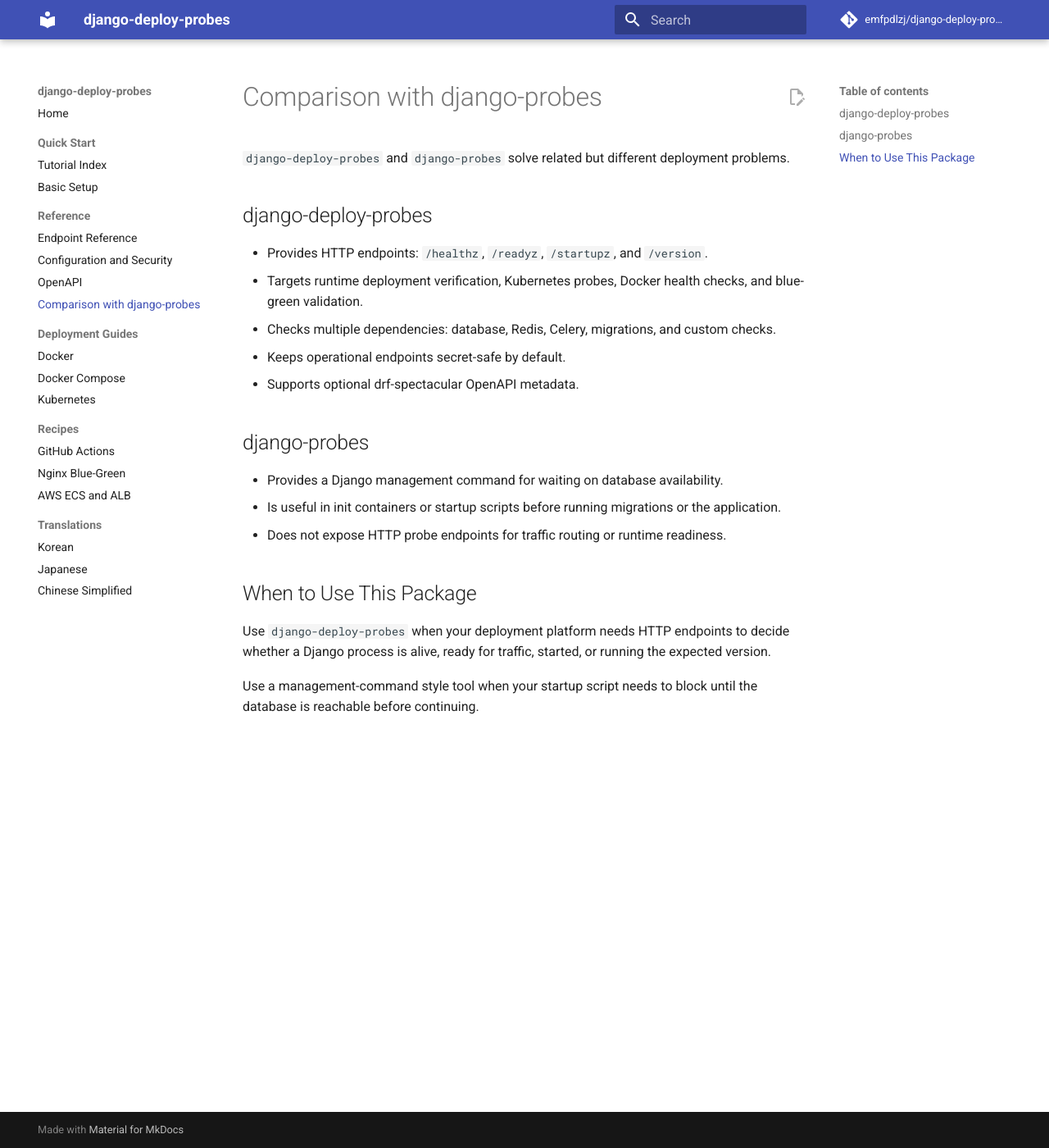
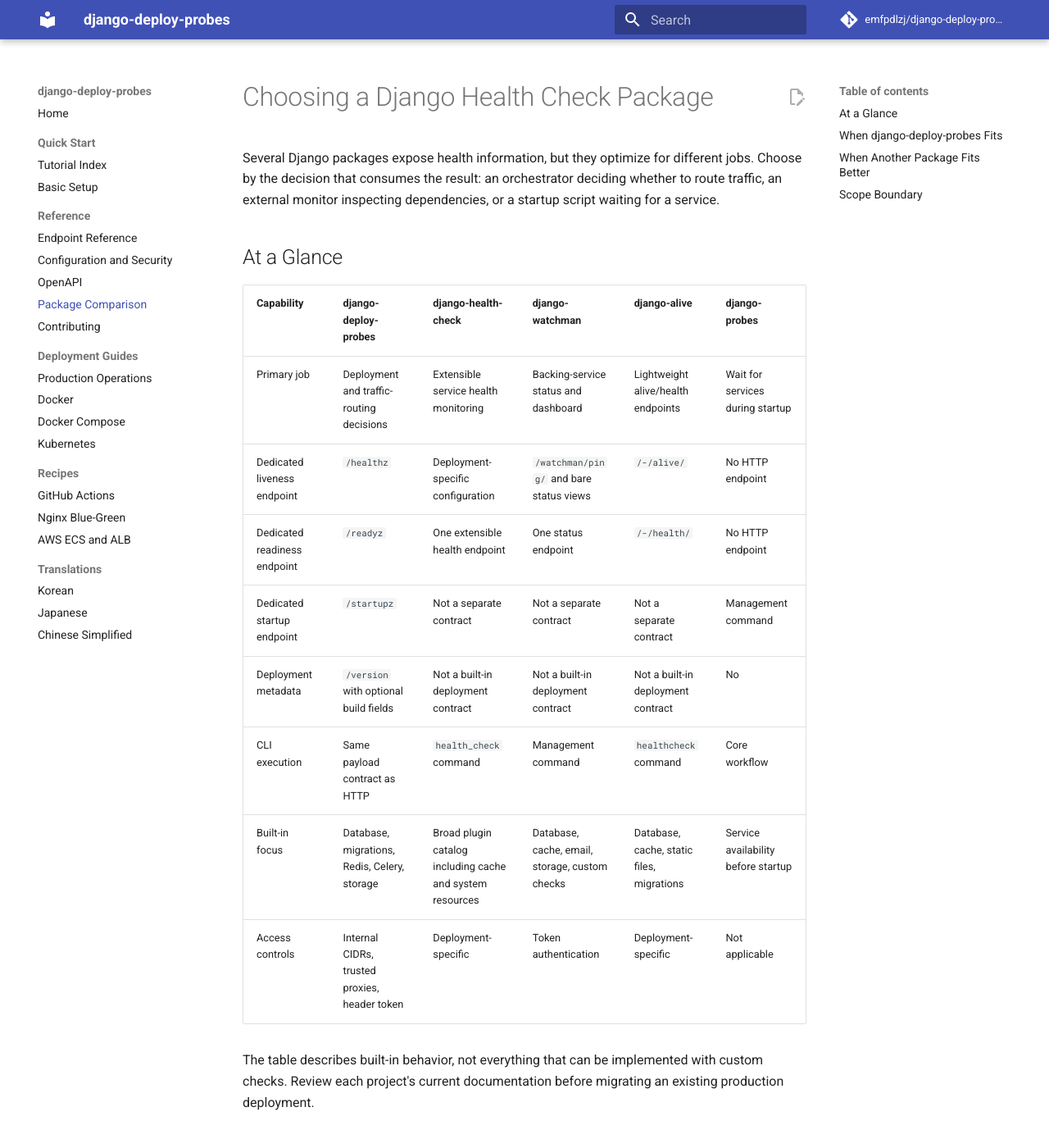
Before and after one commit to emfpdlzj/django-deploy-probes, an MkDocs documentation site: the page built from docs/comparison.md, in a window 1280 px wide and 1400 px high. Shown: the whole window at 82% size. Built offline with MkDocs 1.6.1 and Material for MkDocs 9.7.7, drawn with Linux system fonts in a browser that asks for light colours; comment, search, counter and statistics services are not loaded; some of the changed text lies outside the part shown.

Commit message:
docs: 운영 및 오픈소스 기여 가이드 확장

````diff
--- a/docs/comparison.md
+++ b/docs/comparison.md
@@ -1,23 +1,59 @@
-# Comparison with django-probes
+# Choosing a Django Health Check Package
 
-`django-deploy-probes` and `django-probes` solve related but different deployment problems.
+Several Django packages expose health information, but they optimize for different jobs.
+Choose by the decision that consumes the result: an orchestrator deciding whether to route
+traffic, an external monitor inspecting dependencies, or a startup script waiting for a service.
 
-## django-deploy-probes
+## At a Glance
 
-- Provides HTTP endpoints: `/healthz`, `/readyz`, `/startupz`, and `/version`.
-- Targets runtime deployment verification, Kubernetes probes, Docker health checks, and blue-green validation.
-- Checks multiple dependencies: database, Redis, Celery, migrations, and custom checks.
-- Keeps operational endpoints secret-safe by default.
-- Supports optional drf-spectacular OpenAPI metadata.
+| Capability | django-deploy-probes | django-health-check | django-watchman | django-alive | django-probes |
+| --- | --- | --- | --- | --- | --- |
+| Primary job | Deployment and traffic-routing decisions | Extensible service health monitoring | Backing-service status and dashboard | Lightweight alive/health endpoints | Wait for services during startup |
+| Dedicated liveness endpoint | `/healthz` | Deployment-specific configuration | `/watchman/ping/` and bare status views | `/-/alive/` | No HTTP endpoint |
+| Dedicated readiness endpoint | `/readyz` | One extensible health endpoint | One status endpoint | `/-/health/` | No HTTP endpoint |
+| Dedicated startup endpoint | `/startupz` | Not a separate contract | Not a separate contract | Not a separate contract | Management command |
+| Deployment metadata | `/version` with optional build fields | Not a built-in deployment contract | Not a built-in deployment contract | Not a built-in deployment contract | No |
+| CLI execution | Same payload contract as HTTP | `health_check` command | Management command | `healthcheck` command | Core workflow |
+| Built-in focus | Database, migrations, Redis, Celery, storage | Broad plugin catalog including cache and system resources | Database, cache, email, storage, custom checks | Database, cache, static files, migrations | Service availability before startup |
+| Access controls | Internal CIDRs, trusted proxies, header token | Deployment-specific | Token authentication | Deployment-specific | Not applicable |
 
-## django-probes
+The table describes built-in behavior, not everything that can be implemented with custom checks.
+Review each project's current documentation before migrating an existing production deployment.
 
-- Provides a Django management command for waiting on database availability.
-- Is useful in init containers or startup scripts before running migrations or the application.
-- Does not expose HTTP probe endpoints for traffic routing or runtime readiness.
+## When django-deploy-probes Fits
 
-## When to Use This Package
+Use this package when the important questions are:
 
-Use `django-deploy-probes` when your deployment platform needs HTTP endpoints to decide whether a Django process is alive, ready for traffic, started, or running the expected version.
+- Is the Django process alive without touching an external dependency?
+- Is this instance ready to receive traffic now?
+- Have startup requirements, such as migrations, completed?
+- Is the expected version, commit, or deployment slot running?
+- Can CI and HTTP callers evaluate the same probe payload?
 
-Use a management-command style tool when your startup script needs to block until the database is reachable before continuing.
+These questions map directly to Kubernetes liveness, readiness, and startup probes, Docker health
+checks, load balancer routing, blue-green switching, deployment verification, and rollback checks.
+
+## When Another Package Fits Better
+
+Choose [django-health-check](https://github.com/codingjoe/django-health-check) when you want a
+large plugin catalog, HTML and JSON health output, or host-level checks such as disk and memory.
+
+Choose [django-watchman](https://django-watchman.readthedocs.io/) when you want a backing-service
+dashboard, a single status endpoint, token authentication, and integrations aimed at external
+monitoring.
+
+Choose [django-alive](https://github.com/lincolnloop/django-alive) when two lightweight alive and
+health endpoints, plus a small custom-check interface, cover your deployment.
+
+Choose [django-probes](https://github.com/botify-labs/django-probes) when a startup script or init
+container needs to wait for a database or another service and HTTP routing probes are unnecessary.
+
+These packages can coexist when the consumers are different. For example, an orchestrator can use
+`django-deploy-probes` for traffic decisions while an internal monitoring system uses a richer
+dashboard. Avoid running expensive monitoring checks from a high-frequency liveness probe.
+
+## Scope Boundary
+
+`django-deploy-probes` intentionally does not store probe history, send alerts, aggregate metrics,
+or replace an observability platform. It returns a current, secret-safe deployment decision. Use
+monitoring and tracing systems for trends, alerting, diagnosis, and capacity planning.
--- /dev/null
+++ b/docs/contributing.md
@@ -0,0 +1,71 @@
+# Contributing Guide
+
+Contributions are welcome when they strengthen deployment decisions without turning the package
+into a monitoring platform. Start with the repository's
+[contribution guidelines](https://github.com/emfpdlzj/django-deploy-probes/blob/main/CONTRIBUTING.md)
+and open an issue when a change affects public settings or response contracts.
+
+## Good Contribution Areas
+
+- Reproduce and fix a backend-specific probe failure.
+- Add a production backend integration case.
+- Improve a Docker, Kubernetes, load balancer, or CI/CD recipe.
+- Add a secret-safe failure classification.
+- Strengthen Django system checks for configuration errors.
+- Improve accessibility, translations, or first-time setup documentation.
+- Test a supported Python or Django release candidate.
+
+Small documentation corrections and focused test improvements can be submitted directly. For a
+new built-in check, explain why it is commonly required for traffic readiness and why a custom
+check is insufficient.
+
+## Scope Questions
+
+Before proposing a feature, ask:
+
+1. Does a deployment platform or release pipeline need this result to make a current decision?
+2. Can failure remain secret-safe by default?
+3. Can the underlying client enforce a real timeout?
+4. Can the behavior be tested without relying only on mocks?
+5. Does it preserve the lightweight `/healthz` contract?
+
+History storage, dashboards, alert delivery, metrics aggregation, and tracing belong in monitoring
+or observability systems rather than this package.
+
+## Test Levels
+
+Run the focused tests while developing, then the complete checks before opening a pull request:
+
+```bash
+uv run pytest -q tests/test_readyz.py
+uv run ruff check .
+uv run ruff format --check .
+uv run pytest -q --cov
+uv run mkdocs build --strict
+uv build
+```
+
+The coverage suite must remain at or above 90%. The CI compatibility matrix covers Python 3.10
+through 3.14 and Django 5.2 LTS, 6.0, and 6.1. A separate integration job exercises PostgreSQL,
+Redis, Celery, filesystem storage, and S3-compatible storage.
+
+## Compatibility Rules
+
+Treat these as public contracts:
+
+- Endpoint names and HTTP status codes.
+- JSON status fields and check result normalization.
+- Management-command exit codes.
+- Settings names, defaults, and Django system-check identifiers.
+- Secret-safe default behavior.
+
+Behavior changes require tests and documentation in the same pull request. Breaking changes need a
+clear migration path and a major-version discussion. New safe failure reasons and stricter rejection
+of previously invalid configuration can be introduced in a minor release when documented.
+
+## Issue Reports
+
+Use the repository's [bug report](https://github.com/emfpdlzj/django-deploy-probes/issues/new/choose)
+and include the Python, Django, and package versions; sanitized `DEPLOY_PROBES` settings; the probe
+status and payload; and the relevant backend. Never include credentials, tokens, connection URLs,
+or sensitive custom-check messages.
--- /dev/null
+++ b/docs/operations.md
@@ -0,0 +1,149 @@
+# Production Operations Guide
+
+This guide turns probe configuration into a repeatable deployment gate. It complements the
+platform-specific Docker, Kubernetes, and load balancer examples.
+
+## Assign One Decision to Each Probe
+
+| Probe | Decision | Must not do |
+| --- | --- | --- |
+| `/healthz` | Should the process be restarted? | Query a database, cache, broker, or remote service. |
+| `/startupz` | Has this instance completed startup requirements? | Replace deployment automation or run migrations. |
+| `/readyz` | Can this instance receive traffic now? | Perform slow diagnostics or optional business checks. |
+| `/version` | Is the expected build or slot running? | Expose sensitive build data to untrusted networks. |
+
+A dependency outage should normally remove an instance from traffic through `/readyz`; it should
+not create a restart loop through `/healthz`.
+
+## Pre-deployment Gate
+
+Run configuration validation before contacting dependencies:
+
+```bash
+python manage.py check
+```
+
+The system check rejects unknown or duplicate checks, invalid aliases and types, incomplete Redis,
+Celery, migration, storage, proxy, token, and OpenAPI settings, and configurations that would run a
+Celery check without checking any Celery operation.
+
+Run the in-process probes in the same image that will be deployed:
+
+```bash
+python manage.py deploy_probes startupz --json
+python manage.py deploy_probes readyz --json
+python manage.py deploy_probes version --json
+```
+
+After starting the instance, verify the HTTP path that the platform will call:
+
+```bash
+curl --fail --silent --show-error http://127.0.0.1:8000/healthz
+curl --fail --silent --show-error http://127.0.0.1:8000/startupz
+curl --fail --silent --show-error http://127.0.0.1:8000/readyz
+```
+
+For blue-green or canary deployment, compare `/version` with the expected immutable image version
+or commit before moving traffic. Do not accept only a successful status code when verifying a build.
+
+## Timeout Budget
+
+Checks execute sequentially. Set each dependency's native timeout first, then set the platform
+timeout above the worst-case sum:
+
+```text
+platform timeout > database + Redis + Celery + storage + custom checks + network margin
+```
+
+Example for a readiness probe with a 1-second Redis timeout, a 1-second Celery broker timeout,
+a 2-second database statement timeout, and a 2-second storage read timeout:
+
+```text
+worst-case checks = 1 + 1 + 2 + 2 = 6 seconds
+recommended platform timeout = 7 or 8 seconds
+```
+
+Configure database limits in Django's database backend. For PostgreSQL, a deployment can use driver
+connection and server-side statement timeouts:
+
+```python
+DATABASES = {
+    "default": {
+        "ENGINE": "django.db.backends.postgresql",
+        "NAME": "app",
+        "USER": "app",
+        "PASSWORD": os.environ["DB_PASSWORD"],
+        "HOST": os.environ["DB_HOST"],
+        "OPTIONS": {
+            "connect_timeout": 2,
+            "options": "-c statement_timeout=2000",
+        },
+    }
+}
+```
+
+Configure connect/read limits in the storage backend and result backend transport. Returning from
+an HTTP request cannot safely cancel arbitrary synchronous backend or custom-check work.
+
+## Dependency Selection
+
+Include only dependencies required to serve this instance's traffic:
+
+```python
+DEPLOY_PROBES = {
+    "READY_CHECKS": ["database", "redis", "storage"],
+    "STARTUP_CHECKS": ["migrations"],
+    "DATABASES": ["default"],
+    "REDIS": {
+        "default": {
+            "LOCATION": os.environ["REDIS_URL"],
+            "TIMEOUT": 1.0,
+        }
+    },
+    "STORAGE": {
+        "media": {
+            "CHECK": "exists",
+            "PATH": "probes/ready.txt",
+        }
+    },
+    "REQUIRE_READY_CHECKS": True,
+    "REQUIRE_STARTUP_CHECKS": True,
+}
+```
+
+Prefer a managed sentinel object for S3-style storage when readiness callers are frequent. A write
+probe validates write and delete permission but creates more backend traffic and requires cleanup
+permission.
+
+## Security Checklist
+
+- Keep `/readyz`, `/startupz`, and `/version` on an internal route or protect them with a token.
+- Configure `TRUSTED_PROXY_NETWORKS` before trusting a forwarded client-IP header.
+- Leave `EXPOSE_CHECK_MESSAGES=False` unless every message is reviewed for secrets.
+- Leave `EXPOSE_BUILD_INFO=False` on public endpoints.
+- Use `DETAIL_LEVEL="safe"` only when stable failure reasons are operationally useful.
+- Mark probe paths as non-cacheable at every proxy or CDN layer; the Django responses already emit
+  non-cache headers.
+- Rotate the probe token like any other deployment secret.
+
+See [configuration and security](security.md) for complete examples.
+
+## Failure Drills
+
+Test failure behavior before relying on a probe for automated traffic changes:
+
+1. Block the database connection and confirm `/readyz` returns `503` while `/healthz` stays `200`.
+2. Remove or rename an S3 sentinel and confirm only the storage check fails.
+3. Stop Redis or the Celery broker and confirm the failure stays within the configured timeout.
+4. Add an unapplied test migration and confirm `/startupz` returns `503`.
+5. Send a forged `X-Forwarded-For` value from an untrusted source and confirm it is ignored.
+6. Deploy an unexpected version and confirm the release gate rejects the `/version` payload.
+
+Record the expected status code, maximum response time, and rollback action for each drill.
+
+## Verified Backends
+
+The project CI runs the probe code against PostgreSQL, Redis, a Redis-backed Celery broker and
+result backend, filesystem storage, and MinIO as an S3-compatible Django storage backend. Unit tests
+cover failure normalization, proxy handling, response contracts, and configuration errors across
+the supported Python and Django matrix.
--- a/mkdocs.yml
+++ b/mkdocs.yml
@@ -39,8 +39,10 @@
       - Endpoint Reference: api.md
       - Configuration and Security: security.md
       - OpenAPI: openapi.md
-      - Comparison with django-probes: comparison.md
+      - Package Comparison: comparison.md
+      - Contributing: contributing.md
   - Deployment Guides:
+      - Production Operations: operations.md
       - Docker: docker.md
       - Docker Compose: docker-compose.md
       - Kubernetes: kubernetes.md
````
Also changed, not shown: README.md (+5 -0 lines), docs/index.md (+3 -1 lines).
